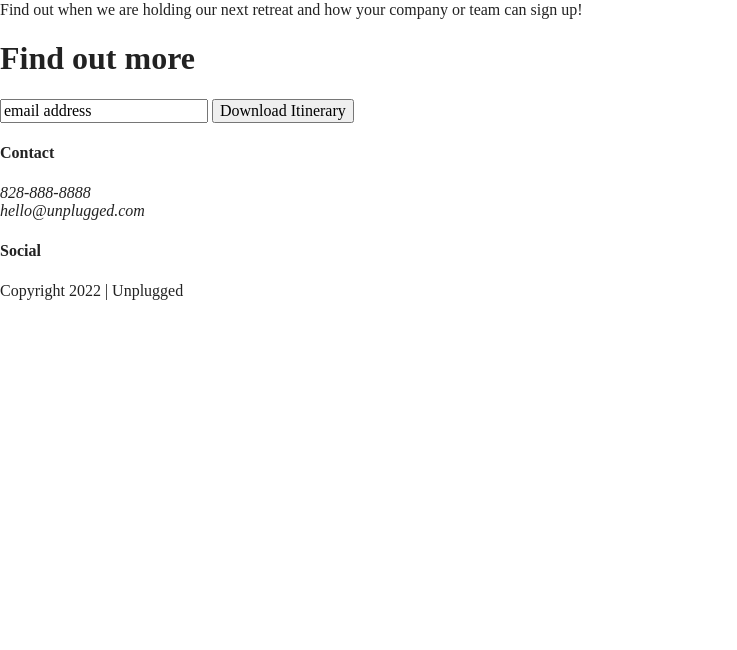
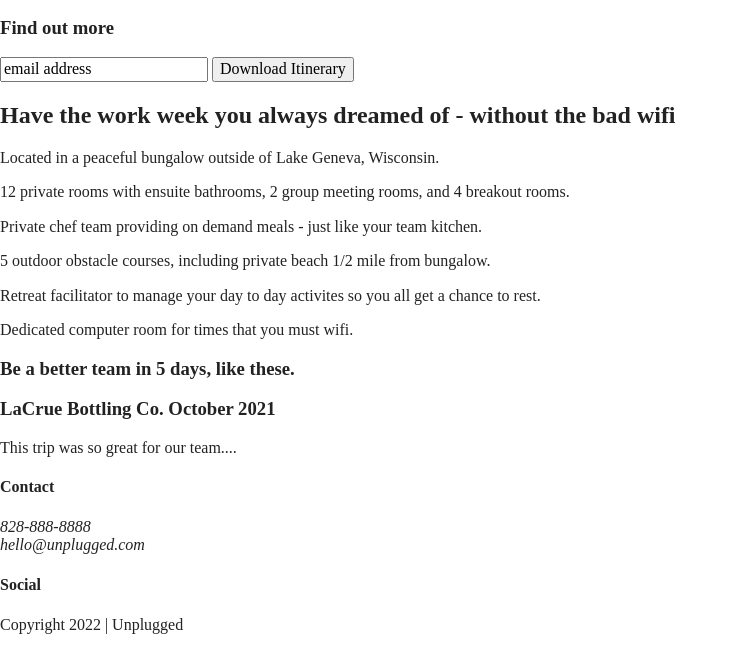
Before and after one commit to JoDepp/unplugged-retreat, a website built with Parcel: page index.html in a window 1280 px wide. Shown: the part 731-1381 px from the top of the page, without its empty margins (0-737 px from the left). Before the commit the page ends 1047 px from the top, so only its background shows below. Built offline with nearby package versions, Linux system fonts and the light colour scheme; files whose address does not match are found by name.

Commit message:
HOMEPAGE updates

```diff
--- a/index.html
+++ b/index.html
@@ -31,27 +31,29 @@
       <div class="header-divider"></div>
       <nav>
           <ul>
-            <li><a href="faq/index.html" target="_blank">FAQ</a></li>
-            <li><a href="about/index.html" target="_blank">About</a></li>
+            <li><a href="faq/index.html">FAQ</a></li>
+            <li><a href="about/index.html">About</a></li>
           </ul>
       </nav>
     </div>
   </header>
   <!-- Main section -->
   <main>
-    <section>
-      <div class="main-heading"></div>
+    <section class="hero-area">
+      <div class="content-wrapper">
           <h1>Retreat from the desk, return refreshed.</h1>
           <img src="nature-woman.png" alt="woman in nature image"/>
+      </div>
     </section>
 
     <aside>
-        <div class="aside-content">
-          <h1>Want to join the next retreat?</h1>
-          <div class="aside-text">
+        <div class="content-wrapper">
+          <div class="form-description">
+          <h3>Want to join the next retreat?</h3>
           <p>Find out when we are holding our next retreat and how your company or team can sign up!</p>
-            <div class="signup-form">
-              <h1>Find out more</h1>
+          </div>
+          <div class="form">
+              <h3>Find out more</h3>
               <input type="text" name="name" value="email address">
               <input type="button" value="Download Itinerary">
             </div>
@@ -59,8 +61,58 @@
         </div>
     </aside>
 
+    <section class="features">
+    <div class="content-wrapper">
+      <h2>Have the work week you always dreamed of - without the bad wifi</h2>
+      <div class="features-items">
+      <article>
+        <p class="fontawesome-icon"></p>
+        <p class="features-item-description">Located in a peaceful bungalow outside of Lake
+          Geneva, Wisconsin.</p>
+      </article>
+      <article>
+        <p class="fontawesome-icon"></p>
+        <p class="features-item-description">12 private rooms with ensuite bathrooms, 2 group meeting rooms,
+          and 4 breakout rooms.</p>
+      </article>
+      <article>
+        <p class="fontawesome-icon"></p>
+        <p class="features-item-description">Private chef team providing on demand meals - just like your
+          team kitchen.</p>
+      </article>
+      <article>
+        <p class="fontawesome-icon"></p>
+        <p class="features-item-description">5 outdoor obstacle courses, including private beach 1/2 mile
+          from bungalow.</p>
+      </article>
+      <article>
+        <p class="fontawesome-icon"></p>
+        <p class="features-item-description">Retreat facilitator to manage your day to day activites so you
+          all get a chance to rest.</p>
+      </article>
+      <article>
+        <p class="fontawesome-icon"></p>
+        <p class="features-item-description">Dedicated computer room for times that you must wifi.</p>
+      </article>
+    </div>
+  </div>
+</section>
+
+    <section class="reviews">
+      <div class="content-wrapper">
+        <h3>Be a better team in 5 days, like these.</h3>
+        <article>
+          <div>
+            <h3>LaCrue Bottling Co. October 2021</h3>
+            <p>This trip was so great for our team....</p>
+          </div>
+        </article>
+      </div>
+    </section>
+
   </main>
   <!-- main wrapper ends footer begins-->
+
   <footer>
       <div class="content-wrapper">
           <div class="footer-content">
```
Also changed, not shown: img/Instagram.png (renamed from Instagram.png), img/bed.png (added), img/campground.png (added), img/facebook.png (renamed from facebook.png), img/shoe-prints.png (added), img/smile.png (added), img/utensils.png (added), img/wifi.png (added), nature-woman.png (deleted). Lines whose indentation alone changed are shown as unchanged.
